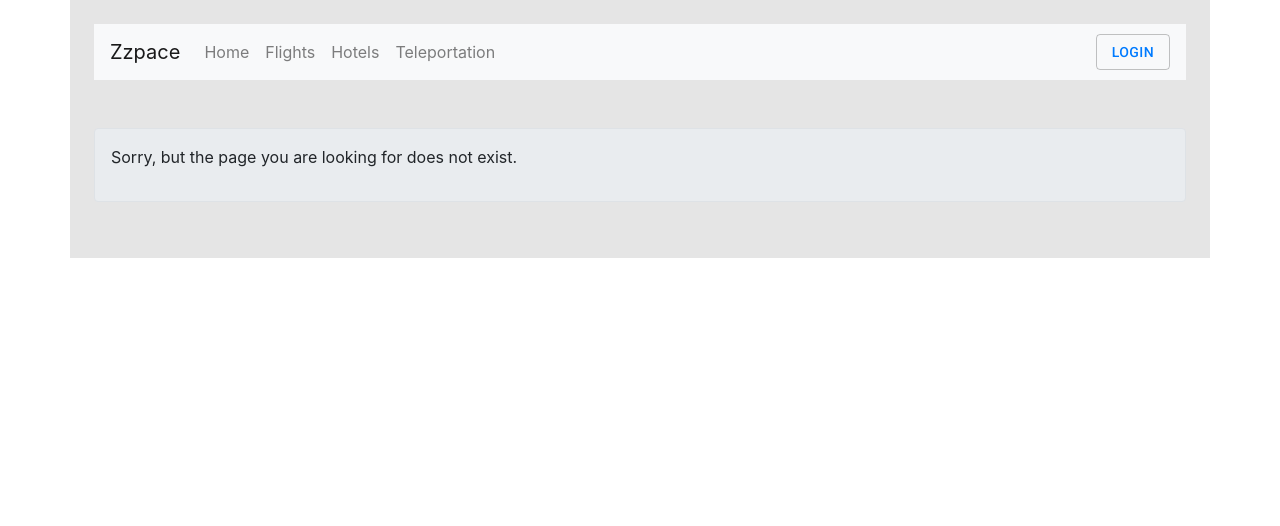
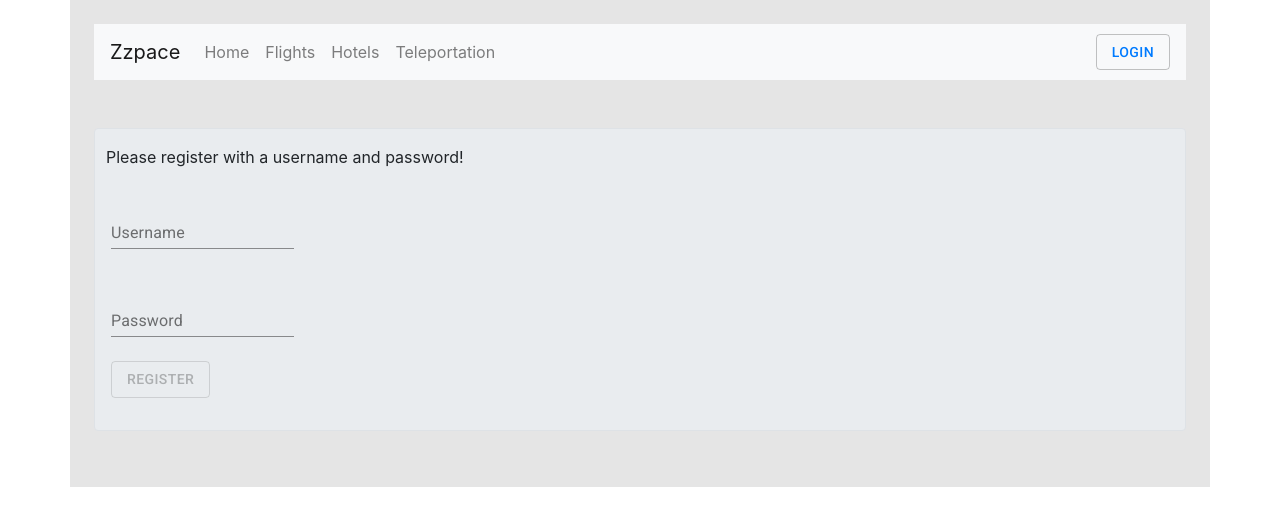
Before and after one commit to chrisjstephens/Zzpace-React, a React (Create React App) app: page /projects/Zzpace-React/register in a window 1280 px wide. Shown: the top 526 px of the page. Built offline with nearby package versions, Linux system fonts and the light colour scheme.

Commit message:
Jan 4 - Add Register Page

```diff
--- a/src/App.js
+++ b/src/App.js
@@ -10,6 +10,7 @@ import Flights from './components/Flights.react.js';
 import Home from './components/Home.react.js';
 import Hotels from './components/Hotels.react.js';
 import Login from './components/Login.react.js';
+import Register from './components/Register.react.js';
 import Teleportation from './components/Teleportation.react.js';
 import User from './components/User.react.js';
 import Error from './components/Error.react.js';
@@ -41,6 +42,7 @@ class App extends Component {
                   <Route path='/flights' component={Flights}/>
                   <Route path='/hotels' component={Hotels}/>
                   <Route path='/teleportation' component={Teleportation}/>
+                  <Route path='/register' component={Register}/>
                   <Route path='/login' component={Login}/>
                   <Route path='/user' component={RequireAuth(User)}/>
                   <Route component={Error}/>
--- a/src/components/Login.react.js
+++ b/src/components/Login.react.js
@@ -1,4 +1,5 @@
 import React from 'react';
+import { NavLink } from 'react-router-dom';
 import Button from '@material-ui/core/Button';
 import TextField from '@material-ui/core/TextField';
 import { Redirect } from "react-router-dom";
@@ -88,7 +89,8 @@ class Login extends React.Component {
 
                </div>
             </form>
-          </div>
+          <p>New to Zzpace? Please <NavLink to='/register'>register</NavLink> with us!</p>
+        </div>
         :
           <Redirect to="/user" />
       }
--- /dev/null
+++ b/src/components/Register.react.js
@@ -0,0 +1,82 @@
+import React from 'react';
+import Button from '@material-ui/core/Button';
+import TextField from '@material-ui/core/TextField';
+
+export default class Register extends React.Component {
+
+  constructor(props) {
+    super(props);
+
+    this.state = {
+        username: '',
+        password: ''
+    }
+  }
+
+  handleChange = name => event => {
+    this.setState({
+      [name]: event.target.value,
+    });
+  };
+
+  submitForm(e) {
+    e.preventDefault();
+
+    const formData = {
+      username: this.state.username,
+      password: this.state.password
+    }
+    console.log(formData);
+
+    //this.props.signin(formData);
+  }
+
+  render() {
+    const validForm = (this.state.username != '' && this.state.username.length <= 8) && (this.state.password != '' && this.state.password.length <= 8);
+
+    return (
+    <div>
+        <form noValidate onSubmit={this.submitForm.bind(this)} autoComplete="off">
+            <div className="form-row">
+                <p>Please register with a username and password!</p>
+            </div>
+            <div className="form-row">
+                <div className="form-group col-md-4">
+                    <TextField
+                        id="standard-username"
+                        label="Username"
+                        value={this.state.username}
+                        onChange={this.handleChange('username')}
+                        margin="normal"
+                        error={this.state.username != '' && this.state.username.length <= 8 ? true : false }
+                        helperText={this.state.username != '' && this.state.username.length <= 8 ? 'The username must be at least 8 characters!' : ''}
+                    />
+                </div>
+            </div>
+            <div className="form-row">
+                <div className="form-group col-md-4">
+                    <TextField
+                        id="standard-password-input"
+                        label="Password"
+                        type="password"
+                        autoComplete="current-password"
+                        onChange={this.handleChange('password')}
+                        value={this.state.password}
+                        margin="normal"
+                        error={this.state.password != '' && this.state.password.length <= 8 ? true : false }
+                        helperText={this.state.password != '' && this.state.password.length <= 8 ? 'The password must be at least 8 characters!' : ''}
+                    />
+                </div>
+            </div>
+            <div className="form-row">
+                <div className="form-group col-md-4">
+                  <Button variant="outlined" disabled={!validForm} type="submit">
+                    REGISTER
+                  </Button>
+                </div>
+              </div>
+        </form>
+    </div>
+    );
+  }
+}
```
